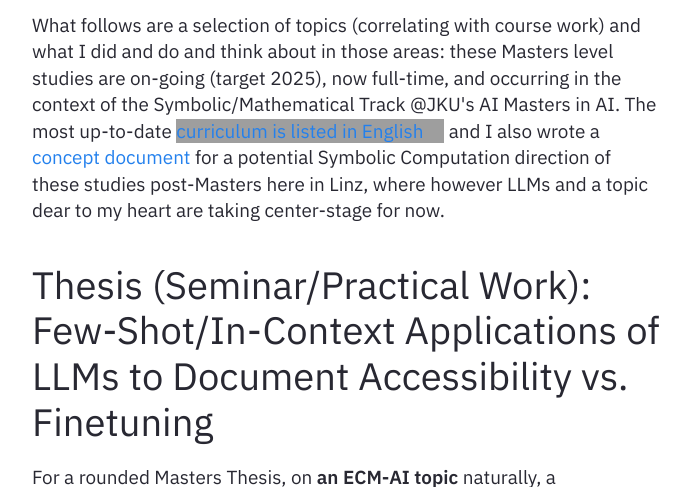
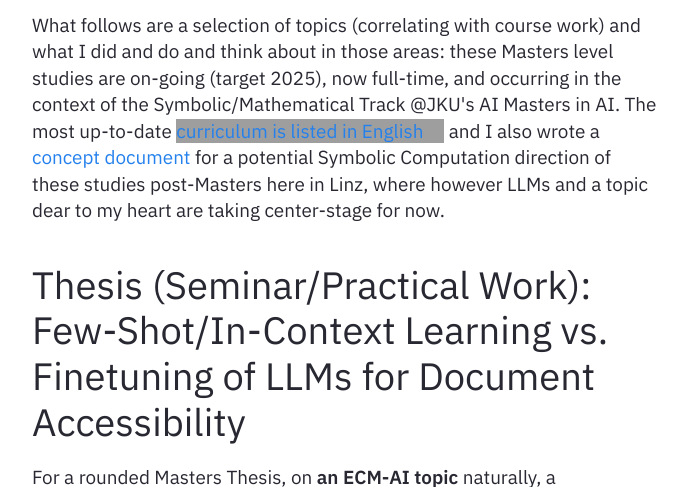
Before and after one commit to heseltime/heseltime.github.io, a Jekyll site: the page built from pages/rDai.md, in a window 1280 px wide and 900 px high, scrolled down 353 px, cut to the strip 0-487 px from the top of the window. Shown: the whole strip, without its empty margins (294-984 px from the left). Built offline with Jekyll 4.4.1, drawn with Linux system fonts in a browser that asks for light colours; some of the changed text lies outside the part shown; grey boxes are pictures that could not be loaded.

Commit message:
Fix title

```diff
--- a/pages/rDai.md
+++ b/pages/rDai.md
@@ -9,7 +9,7 @@ feedformat: none
 
 What follows are a selection of topics (correlating with course work) and what I did and do and think about in those areas: these Masters level studies are on-going (target 2025), now full-time, and occurring in the context of the Symbolic/Mathematical Track @JKU's AI Masters in AI. The most up-to-date [curriculum is listed in English](https://studienhandbuch.jku.at/curr/933) and I also wrote a [concept document](/assets/pdf/AI-SE-Symbolic-Computation-Concept.pdf) for a potential Symbolic Computation direction of these studies post-Masters here in Linz, where however LLMs and a topic dear to my heart are taking center-stage for now.
 
-# Thesis (Seminar/Practical Work): Few-Shot/In-Context Applications of LLMs to Document Accessibility vs. Finetuning
+# Thesis (Seminar/Practical Work): Few-Shot/In-Context Learning vs. Finetuning of LLMs for Document Accessibility
 
 For a rounded Masters Thesis, on <b>an ECM-AI topic</b> naturally, a comparative exploration of Finetuning especially opposite [In-Context Learning approaches](https://medium.com/@myschang/cot-in-large-language-models-in-context-learning-14d73ff57b90#:~:text=In%20Context%20Learning%20of%20CoT,examples%20to%20guide%20its%20reasoning.) is the goal, starting with a seminar on a current paper and a company-affiliated (some more news to follow) practical work, all on the topic of making PDF-documents accessible.
 
```
Also changed, not shown: other parts of pages/rDai.md (+2 -0 lines), pages/notes.md (+1 -1 lines).
